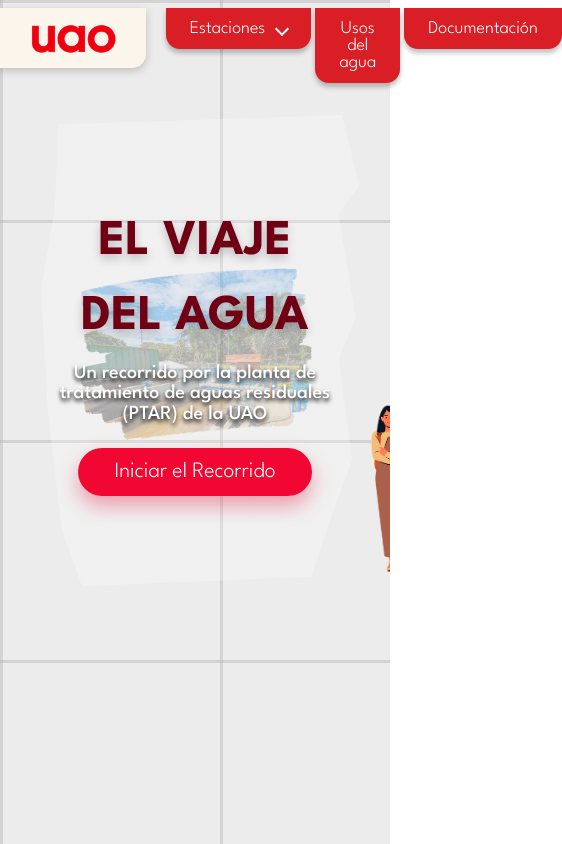
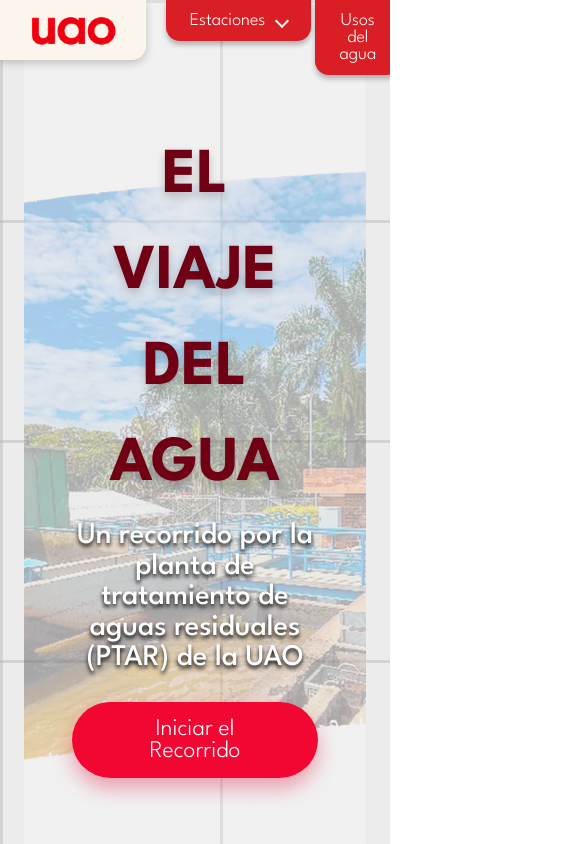
Before and after one commit to vbg03/PTAR_WEB, a React (Vite) app in the folder PTAR_WEB/: page / in a window 390 px wide. Shown: the whole page, 562 px wide, since content can reach past the window. Built offline with nearby package versions, Linux system fonts and the light colour scheme.

Commit message:
inicio corregido

```diff
--- a/PTAR_WEB/src/App.css
+++ b/PTAR_WEB/src/App.css
@@ -1,12 +1,12 @@
 @import url('https://fonts.googleapis.com/css2?family=League+Spartan:wght@100..900&display=swap');
 
 #root {
-  min-height: 100vh;
+  height: 100dvh;
   background: #ececec;
 }
 
 .ptar-app {
-  min-height: 100vh;
+  height: 100dvh;
   display: flex;
   flex-direction: column;
   background-color: #ececec;
@@ -14,5 +14,11 @@
     linear-gradient(to right, rgba(185, 185, 185, 0.5) 3px, transparent 3px),
     linear-gradient(to bottom, rgba(185, 185, 185, 0.5) 3px, transparent 3px);
   background-size: 220px 220px;
-  padding: 8px 0 32px;
+  overflow: hidden;
 }
+
+.ptar-app__content {
+  flex: 1;
+  min-height: 0;
+  display: flex;
+}
--- a/PTAR_WEB/src/App.jsx
+++ b/PTAR_WEB/src/App.jsx
@@ -1,12 +1,22 @@
+import { useState } from 'react'
 import './App.css'
 import Header from './components/Header/header.jsx'
 import Inicio from './components/Inicio/inicio.jsx'
+import Informacion from './components/Informacion/informacion.jsx'
 
 function App() {
+  const [seccionActiva, setSeccionActiva] = useState('inicio')
+
   return (
     <div className="ptar-app">
       <Header />
-      <Inicio />
+      <div className="ptar-app__content">
+        {seccionActiva === 'inicio' ? (
+          <Inicio onIniciarRecorrido={() => setSeccionActiva('informacion')} />
+        ) : (
+          <Informacion />
+        )}
+      </div>
     </div>
   )
 }
--- a/PTAR_WEB/src/components/Informacion/informacion.css
+++ b/PTAR_WEB/src/components/Informacion/informacion.css
@@ -0,0 +1,55 @@
+.ptar-info {
+  flex: 1;
+  width: min(100%, 1700px);
+  margin: 0 auto;
+  padding: 8px 24px 20px;
+  min-height: 0;
+  height: 100%;
+}
+
+.ptar-info__bienvenida {
+  position: relative;
+  height: 100%;
+  min-height: min(72vh, 880px);
+  display: flex;
+  justify-content: center;
+  align-items: center;
+  overflow: hidden;
+}
+
+.ptar-info__titulo {
+  margin: 0;
+  color: #700014;
+  font-size: clamp(66px, 8vw, 160px);
+  text-shadow: 0 4px 10px rgba(0, 0, 0, 0.25);
+  letter-spacing: 1px;
+  animation: zoom-in 700ms ease-out both;
+}
+
+.ptar-info__personaje {
+  position: absolute;
+  bottom: 0;
+  height: clamp(40px, 35vw, 300px);
+  width: auto;
+  pointer-events: none;
+}
+
+.ptar-info__personaje--izquierda {
+  left: clamp(0px, 2vw, 26px);
+}
+
+.ptar-info__personaje--derecha {
+  right: clamp(0px, 2vw, 26px);
+}
+
+@keyframes zoom-in {
+  from {
+    opacity: 0;
+    transform: scale(0.5);
+  }
+
+  to {
+    opacity: 1;
+    transform: scale(1);
+  }
+}
--- a/PTAR_WEB/src/components/Informacion/informacion.jsx
+++ b/PTAR_WEB/src/components/Informacion/informacion.jsx
@@ -0,0 +1,68 @@
+import { useEffect, useRef, useState } from 'react'
+import './informacion.css'
+
+function Informacion() {
+  const [mostrarPtar, setMostrarPtar] = useState(false)
+  const [textoSaliendo, setTextoSaliendo] = useState(false)
+  const timeoutCambioTextoRef = useRef(null)
+
+  useEffect(() => {
+    const manejarRueda = (event) => {
+      if (textoSaliendo) {
+        return
+      }
+
+      if (event.deltaY > 0 && !mostrarPtar) {
+        setTextoSaliendo(true)
+
+        timeoutCambioTextoRef.current = window.setTimeout(() => {
+          setMostrarPtar(true)
+          setTextoSaliendo(false)
+        }, 420)
+      }
+
+      if (event.deltaY < 0 && mostrarPtar) {
+        setTextoSaliendo(true)
+
+        timeoutCambioTextoRef.current = window.setTimeout(() => {
+          setMostrarPtar(false)
+          setTextoSaliendo(false)
+        }, 420)
+      }
+    }
+
+    window.addEventListener('wheel', manejarRueda, { passive: true })
+
+    return () => {
+      window.removeEventListener('wheel', manejarRueda)
+      if (timeoutCambioTextoRef.current) {
+        window.clearTimeout(timeoutCambioTextoRef.current)
+      }
+    }
+  }, [mostrarPtar, textoSaliendo])
+
+  return (
+    <main className="ptar-info">
+      <section className="ptar-info__bienvenida">
+        <img
+          className="ptar-info__personaje ptar-info__personaje--izquierda"
+          src="/images/estudianteNormal.png"
+          alt="Estudiante"
+        />
+        <h2
+          key={mostrarPtar ? 'texto-ptar' : 'texto-bienvenido'}
+          className={`ptar-info__titulo ${textoSaliendo ? 'is-exiting' : ''}`}
+        >
+          {mostrarPtar ? '¿PTAR?' : '¡BIENVENIDO!'}
+        </h2>
+        <img
+          className="ptar-info__personaje ptar-info__personaje--derecha"
+          src="/images/estudianteAmbiental.png"
+          alt="Guía ambiental"
+        />
+      </section>
+    </main>
+  )
+}
+
+export default Informacion
--- a/PTAR_WEB/src/components/Inicio/inicio.css
+++ b/PTAR_WEB/src/components/Inicio/inicio.css
@@ -1,25 +1,15 @@
 .ptar-hero {
   flex: 1;
-  width: min(100%, 1180px);
+  width: min(100%, 1700px);
   margin: 0 auto;
-  padding: 32px 24px 24px;
-  overflow: hidden;
-}
-
-.ptar-hero__slider {
-  display: flex;
-  width: 200%;
-  transition: transform 850ms ease;
-  transform: translateX(0);
-}
-
-.ptar-hero__slider.is-started {
-  transform: translateX(-50%);
+  padding: 8px 24px 20px;
+  min-height: 0;
+  height: 100%;
 }
 
 .ptar-hero__panel {
-  width: 50%;
-  flex-shrink: 0;
+  width: 100%;
+  height: 100%;
 }
 
 .ptar-hero__panel--inicio {
@@ -32,31 +22,34 @@
   position: relative;
   isolation: isolate;
   text-align: center;
-  width: min(100%, 1980px);
-  padding: clamp(90px, 20vw, 140px) 28px;
+  width: min(100%, 1600px);
+  min-height: min(72vh, 900px);
+  padding: clamp(90px, 20vh, 160px) 48px;
+  display: flex;
+  flex-direction: column;
+  justify-content: center;
   background-image: linear-gradient(
       rgba(255, 255, 255, 0.24),
       rgba(255, 255, 255, 0.24)
     ),
     url('/images/fondito.png');
   background-position: center;
-  background-size: contain;
+  background-size: 1200px;
   background-repeat: no-repeat;
-  min-height: 220px;
-  clip-path: polygon(10% 2%, 93% 0, 98% 15%, 92% 21%, 97% 43%, 92% 52%, 96% 73%, 89% 87%, 84% 98%, 17% 100%, 11% 88%, 7% 63%, 5% 37%, 9% 20%);
+  /*clip-path: polygon(10% 2%, 93% 0, 98% 15%, 92% 21%, 97% 43%, 92% 52%, 96% 73%, 89% 87%, 84% 98%, 17% 100%, 11% 88%, 7% 63%, 5% 37%, 9% 20%);*/
 }
 
 .ptar-hero__canvas h1 {
   margin: 0 0 8px;
-  font-size: clamp(50px, 7vw, 90px);
+  font-size: clamp(64px, 6.2vw, 120px);
   color: #700014;
   text-shadow: 0 4px 10px rgba(0, 0, 0, 0.22);
 }
 
 .ptar-hero__canvas p {
-  margin: 0 auto 24px;
-  max-width: 660px;
-  font-size: clamp(20px, 2vw, 45px);
+  margin: 0 auto 28px;
+  max-width: 900px;
+  font-size: clamp(30px, 2.6vw, 52px);
   color: #ffffff;
   font-weight: 500;
   text-shadow: 0 3px 4px rgb(0, 0, 0);
@@ -64,67 +57,21 @@
 }
 
 .ptar-hero__canvas button {
+  align-self: center;
   background: linear-gradient(180deg, #f20732 0%, #f20732 100%);
   color: #ffffff;
   border: none;
   font-family: inherit;
   border-radius: 999px;
-  padding: 14px 36px;
-  font-size: 20px;
+  padding: 16px 42px;
+  font-size: clamp(24px, 1.8vw, 36px);
   font-weight: 300;
   cursor: pointer;
   box-shadow: 0 10px 20px rgba(230, 0, 45, 0.35);
 }
 
-.ptar-hero__panel--bienvenida {
-  position: relative;
-  min-height: clamp(360px, 62vw, 580px);
-  display: flex;
-  justify-content: center;
-  align-items: center;
-  overflow: hidden;
+.ptar-hero__canvas button:hover {
+    background: #b71515;
+    transform: scale(1.05);
+    transition: all 0.3s ease;
 }
-
-.ptar-hero__bienvenida {
-  margin: 0;
-  color: #700014;
-  font-size: clamp(38px, 7vw, 80px);
-  text-shadow: 0 4px 10px rgba(0, 0, 0, 0.25);
-  letter-spacing: 1px;
-  animation: zoom-in 700ms ease-out both;
-}
-
-.ptar-hero__personaje {
-  position: absolute;
-  bottom: 12px;
-  height: clamp(170px, 29vw, 220px);
-  width: auto;
-  pointer-events: none;
-}
-
-.ptar-hero__personaje--izquierda {
-  left: clamp(0px, 1vw, 12px);
-}
-
-.ptar-hero__personaje--derecha {
-  right: clamp(0px, 1vw, 12px);
-}
-
-
-@keyframes zoom-in {
-  from {
-    opacity: 0;
-    transform: scale(0.5);
-  }
-
-  to {
-    opacity: 1;
-    transform: scale(1);
-  }
-}
-
-@media (max-width: 1024px) {
-  .ptar-hero__canvas button {
-    font-size: clamp(22px, 5vw, 33px);
-  }
-}
--- a/PTAR_WEB/src/components/Inicio/inicio.jsx
+++ b/PTAR_WEB/src/components/Inicio/inicio.jsx
@@ -1,90 +1,20 @@
-import { useEffect, useRef, useState } from 'react'
 import './inicio.css'
 
-function Inicio() {
-  const [recorridoIniciado, setRecorridoIniciado] = useState(false)
-  const [mostrarPtar, setMostrarPtar] = useState(false)
-  const [textoSaliendo, setTextoSaliendo] = useState(false)
-  const timeoutCambioTextoRef = useRef(null)
-
-  const iniciarRecorrido = () => {
-    setRecorridoIniciado(true)
-  }
-
-  useEffect(() => {
-    if (!recorridoIniciado) {
-      return undefined
-    }
-
-    const manejarRueda = (event) => {
-      if (textoSaliendo) {
-        return
-      }
-
-      if (event.deltaY > 0 && !mostrarPtar) {
-        setTextoSaliendo(true)
-
-        timeoutCambioTextoRef.current = window.setTimeout(() => {
-          setMostrarPtar(true)
-          setTextoSaliendo(false)
-        }, 420)
-      }
-
-      if (event.deltaY < 0 && mostrarPtar) {
-        setTextoSaliendo(true)
-
-        timeoutCambioTextoRef.current = window.setTimeout(() => {
-          setMostrarPtar(false)
-          setTextoSaliendo(false)
-        }, 420)
-      }
-    }
-
-    window.addEventListener('wheel', manejarRueda, { passive: true })
-
-    return () => {
-      window.removeEventListener('wheel', manejarRueda)
-      if (timeoutCambioTextoRef.current) {
-        window.clearTimeout(timeoutCambioTextoRef.current)
-      }
-    }
-  }, [mostrarPtar, recorridoIniciado, textoSaliendo])
-
+function Inicio({ onIniciarRecorrido }) {
   return (
     <main className="ptar-hero">
-      <div className={`ptar-hero__slider ${recorridoIniciado ? 'is-started' : ''}`}>
       <section className="ptar-hero__panel ptar-hero__panel--inicio">
         <div className="ptar-hero__canvas">
           <h1>EL VIAJE DEL AGUA</h1>
           <p>
-              Un recorrido por la planta de tratamiento de aguas residuales (PTAR) de
-              la UAO
+            Un recorrido por la planta de tratamiento de aguas residuales (PTAR) de la
+            UAO
           </p>
-            <button type="button" onClick={iniciarRecorrido}>
+          <button type="button" onClick={onIniciarRecorrido}>
             Iniciar el Recorrido
           </button>
         </div>
       </section>
-
-        <section className="ptar-hero__panel ptar-hero__panel--bienvenida">
-          <img
-            className="ptar-hero__personaje ptar-hero__personaje--izquierda"
-            src="/images/estudianteNormal.png"
-            alt="Estudiante"
-          />
-          <h2
-            key={mostrarPtar ? 'texto-ptar' : 'texto-bienvenido'}
-            className={`ptar-hero__bienvenida ${textoSaliendo ? 'is-exiting' : ''}`}
-          >
-            {mostrarPtar ? '¿PTAR?' : '¡BIENVENIDO!'}
-          </h2>
-          <img
-            className="ptar-hero__personaje ptar-hero__personaje--derecha"
-            src="/images/estudianteAmbiental.png"
-            alt="Guía ambiental"
-          />
-        </section>
-      </div>
     </main>
   )
 }
--- a/PTAR_WEB/src/index.css
+++ b/PTAR_WEB/src/index.css
@@ -1,5 +1,4 @@
 @import url('https://fonts.googleapis.com/css2?family=League+Spartan:wght@100..900&display=swap');
-
 
 :root {
   font-family: "League Spartan", system-ui, -apple-system, "Segoe UI", Roboto, Arial, sans-serif;
@@ -15,8 +14,10 @@
   box-sizing: border-box;
 }
 
+html,
 body {
   margin: 0;
   min-width: 320px;
-  min-height: 100vh;
+  height: 100%;
+  overflow: hidden;
 }
```
Lines whose indentation alone changed are shown as unchanged.
